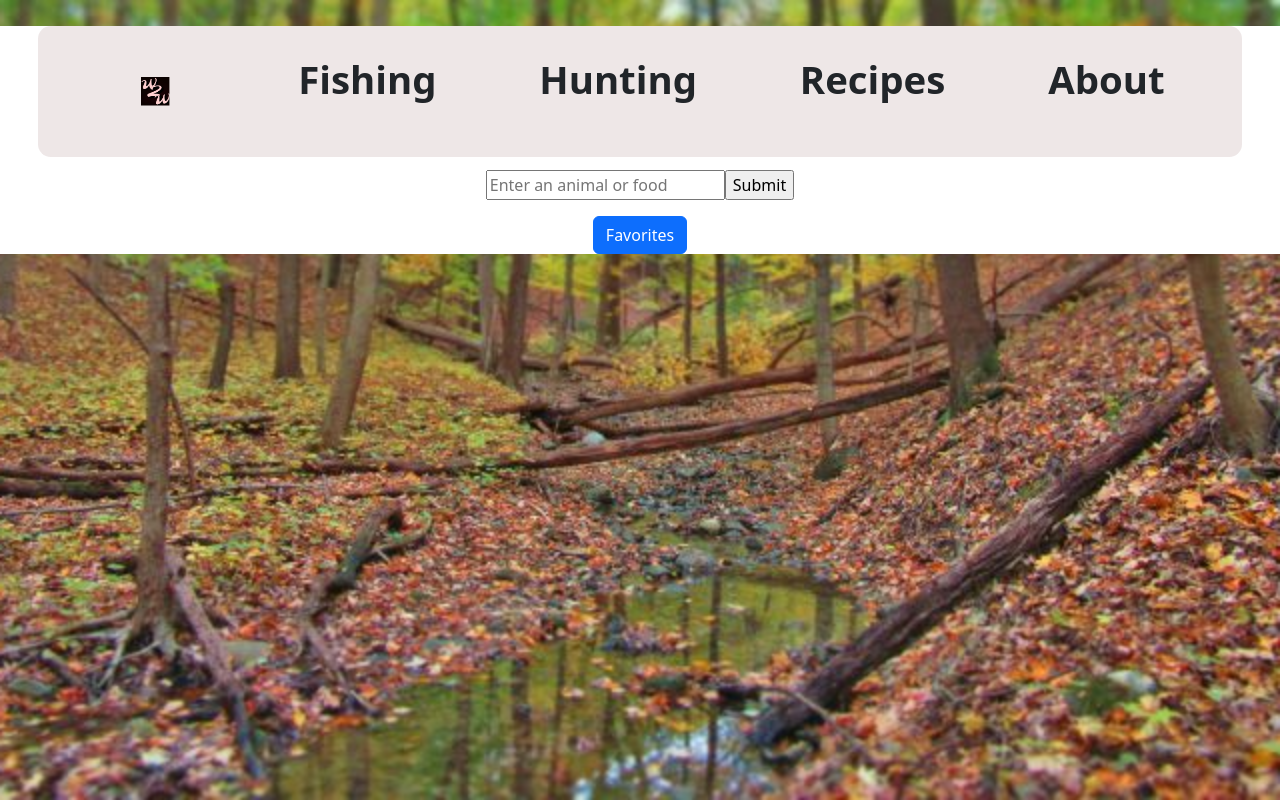
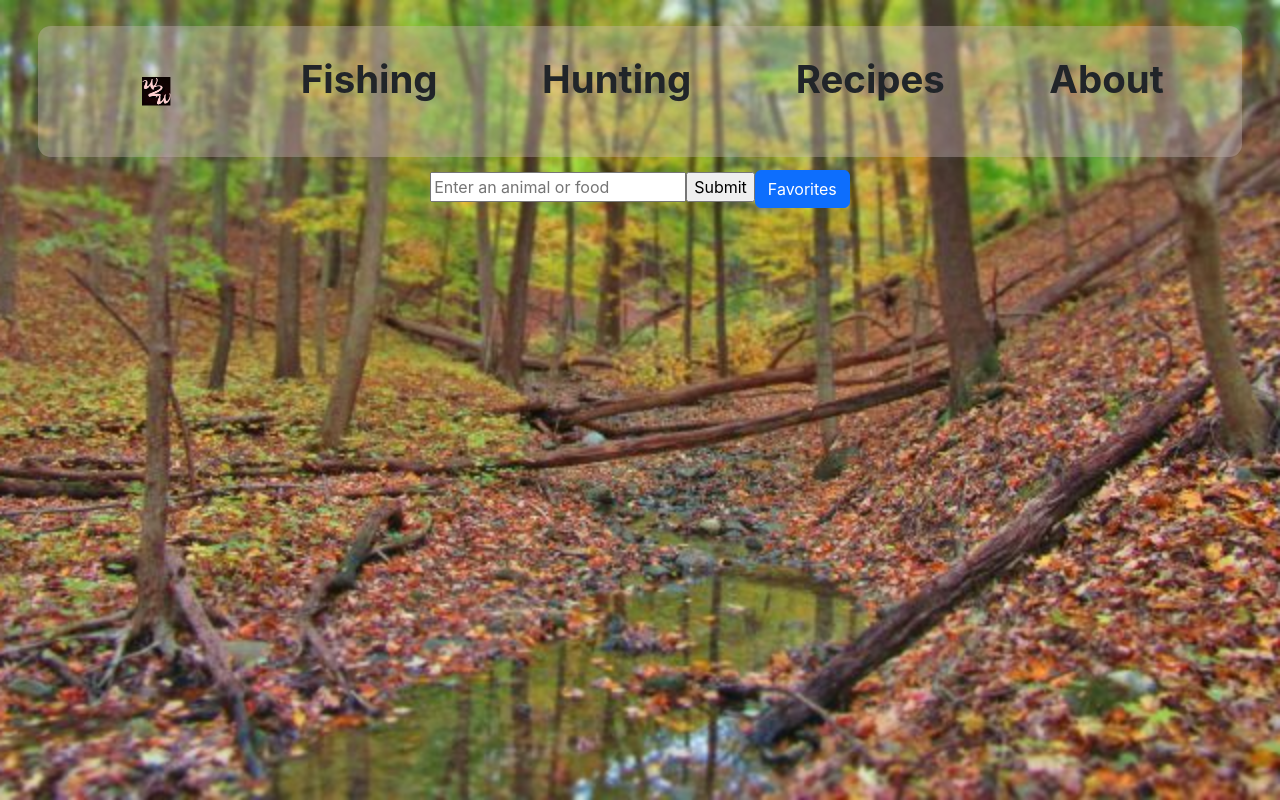
Before and after one commit to ajmurray211/Project-2, a React (Create React App) app: page /#/recipes in a window 1280 px wide. Built offline with nearby package versions, Linux system fonts and the light colour scheme.

Commit message:
general styling and end of day commit

```diff
--- a/src/App.css
+++ b/src/App.css
@@ -86,6 +86,11 @@ padding: 2vw;
   text-shadow: 5px 5px 5px olive;
 }
 
+.RecipeTile img{
+  max-width: 360px;
+  max-height: 360px;
+}
+
 nav img{
   border-radius: 1vw;
   height: 5rem;
@@ -100,3 +105,7 @@ nav img{
   font-weight: 550;
   /* text-shadow: 5px 5px 5px olive; */
 }
+
+body{
+  background-color: rgba(255, 0, 0, 0);
+}
--- a/src/App.js
+++ b/src/App.js
@@ -1,4 +1,3 @@
-import 'bootstrap/dist/css/bootstrap.min.css';
 import './App.css';
 import { Route, Routes, Link } from 'react-router-dom'
 import Home from './Components/Home';
--- a/src/Components/Recipes.js
+++ b/src/Components/Recipes.js
@@ -1,7 +1,7 @@
 import { useState } from "react"
 import Favorites from "./Favorites";
 import RecipeTile from "./RecipeTile";
-import { OffcanvasBody, OffcanvasHeader, Offcanvas, Button } from "react-bootstrap"
+import {Offcanvas, Button } from "react-bootstrap"
 
 const Recipes = (props) => {
     const [recipes, setRecipes] = useState([])
@@ -56,13 +56,14 @@ const Recipes = (props) => {
             <form onSubmit={handleSubmit}>
                 <input type='text' placeholder='Enter an animal or food' onChange={handleChange} value={searchVal}></input>
                 <input type='submit' ></input>
+                <Button variant="primary" onClick={handleShow}> Favorites </Button>
             </form>
             <ul className="container">
                 {mappedInfo}
             </ul>
 
             <>
-                <Button variant="primary" onClick={handleShow}> Favorites </Button>
+
 
                 <Offcanvas show={show} onHide={handleClose}>
                     <Favorites
@@ -71,13 +72,6 @@ const Recipes = (props) => {
                     ></Favorites>
                 </Offcanvas>
             </>
-
-            {/* <footer>
-                <Favorites
-                    favorite={favorite}
-                    handleClear={handleClear}
-                ></Favorites>
-            </footer> */}
         </div>
     );
 }
--- a/src/index.js
+++ b/src/index.js
@@ -1,3 +1,4 @@
+import 'bootstrap/dist/css/bootstrap.min.css';
 import React from 'react';
 import ReactDOM from 'react-dom/client';
 import './index.css';
```
